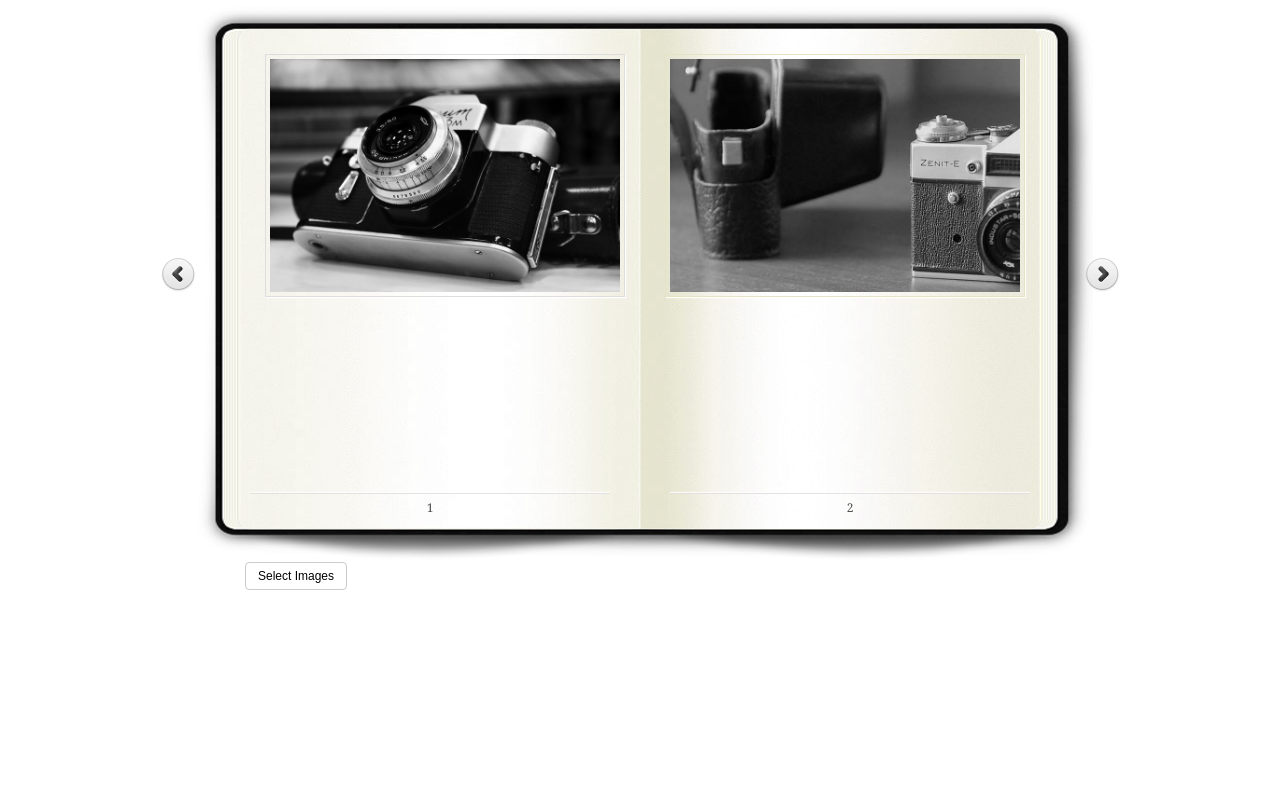
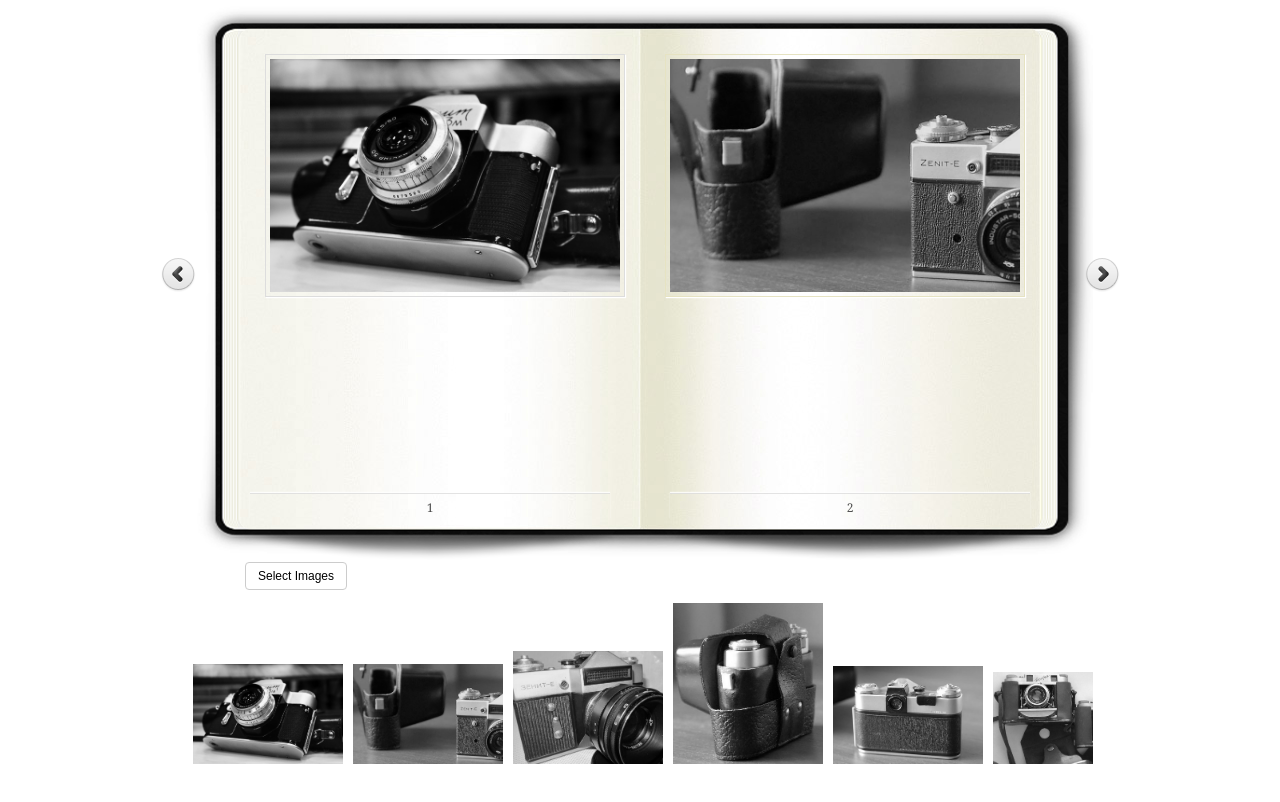
Before and after one commit to sheguloves/image-book, a website: page test.html in a window 1280 px wide. Shown: the part 100-902 px from the top of the page. Before the commit the page ends 800 px from the top, so only its background shows below. Drawn offline with Linux system fonts and the light colour scheme; files whose address does not match are found by name.

Commit message:
Add gallery for pages

```diff
--- a/app/js/main.js
+++ b/app/js/main.js
@@ -6,6 +6,7 @@ $(function() {
     var $bttn_prev = $('#prev_page_button');
     var $loading = $('#loading');
     var $no_image = $('.no_image');
+    var $gallery = $('.gallery');
 
     var useObjectUrl = false;
     var imagelist = [];
@@ -13,13 +14,24 @@ $(function() {
     var length = 0;
     var loaded = 0;
 
-    var loadHandler = function() {
+    function loadHandler(event) {
         loaded++;
         if (loaded === length) {
             addBooklet();
+            buildGallery($('img'));
             loaded = 0;
         }
     };
+
+    function buildGallery(pages) {
+        var page;
+        var $pages = $('<ul>');
+        for (var i = 0; i < pages.length; i ++) {
+            page = $(pages[i]).clone();
+            $('<li>').append($('<div>').append(page)).appendTo($pages);
+        }
+        $pages.appendTo($gallery);
+    }
 
     function revokeUrls(urls) {
         if (useObjectUrl) {
@@ -30,7 +42,7 @@ $(function() {
         }
     }
 
-    var renderImages = function(imagelist) {
+    function renderImages(imagelist) {
         if (imagelist.length > 0) {
             length = imagelist.length;
             $no_image.hide();
@@ -50,7 +62,7 @@ $(function() {
         }
     }
 
-    var addBooklet = function() {
+    function addBooklet() {
         $loading.hide();
         $bttn_next.show();
         $bttn_prev.show();
@@ -73,11 +85,15 @@ $(function() {
         });
     }
 
-    var removeBooklet = function() {
+    function removeBooklet() {
         $bttn_next.hide();
         $bttn_prev.hide();
         $mybook.hide().booklet("destroy");
         $mybook.empty();
+    }
+
+    function removeGallery() {
+        $gallery.empty();
     }
 
     var $fileDialog = $('#fileDialog');
@@ -85,6 +101,7 @@ $(function() {
         $loading.show();
         revokeUrls(imagelist);
         removeBooklet();
+        removeGallery();
         var files = event.target.files;
         imagelist = [];
         if (files.length > 0) {
--- a/app/styles/css/style.css
+++ b/app/styles/css/style.css
@@ -30,7 +30,8 @@ span.reference a:hover {
     color: #ddd;
 }
 
-footer, header {
+footer,
+header {
     margin: auto;
     width: 800px;
 }
@@ -40,6 +41,11 @@ header h1 {
     text-align: center;
     color: #2F1B0C;
     font-size: 40px;
+}
+
+canvas {
+    width: 300px;
+    height: 300px;
 }
 
 
@@ -191,3 +197,31 @@ a#prev_page_button:hover {
     padding: 6px 12px;
     border-radius: 4px;
 }
+
+.gallery {
+    padding-top: 20px;
+    height: 200px;
+    width: 905px;
+    margin: auto;
+}
+
+.gallery ul {
+    height: 100%;
+    width: 100%;
+    display: block;
+    white-space: nowrap;
+    overflow: auto;
+}
+
+.gallery li {
+    width: 150px;
+    padding-left: 5px;
+    padding-right: 5px;
+    max-height: 100%;
+    display: inline-block;
+}
+
+.gallery img {
+    max-width: 150px;
+    max-height: 200px;
+}
--- a/test.html
+++ b/test.html
@@ -35,6 +35,8 @@
         <input id="fileDialog" type="file" multiple accept="image/*" style="display:none;"/>
         <label for="fileDialog" class="open-button">Select Images</label>
     </footer>
+    <div class="gallery">
+    </div>
     <!-- The JavaScript -->
     <script type="text/javascript" src="app/js/main.js"></script>
 </body>
```
Also changed, not shown: app/js/src/booker.js (+42 -6 lines).
